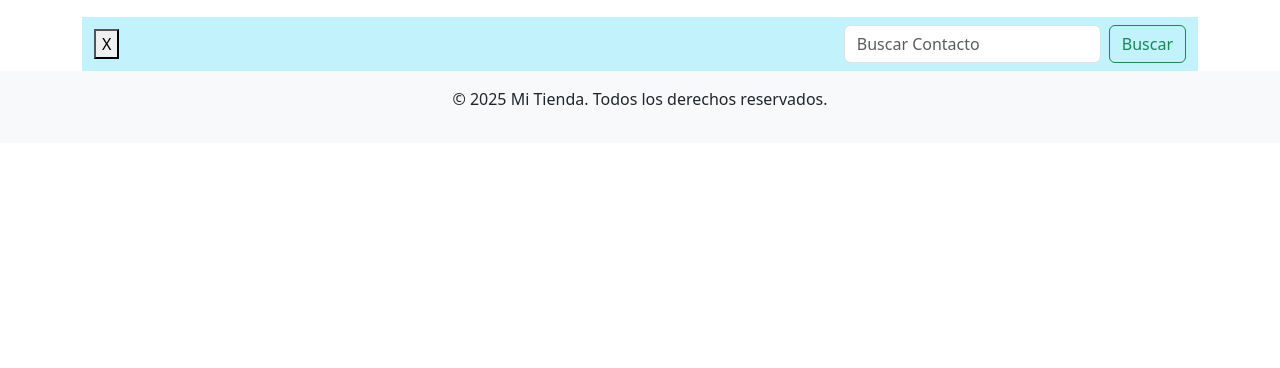
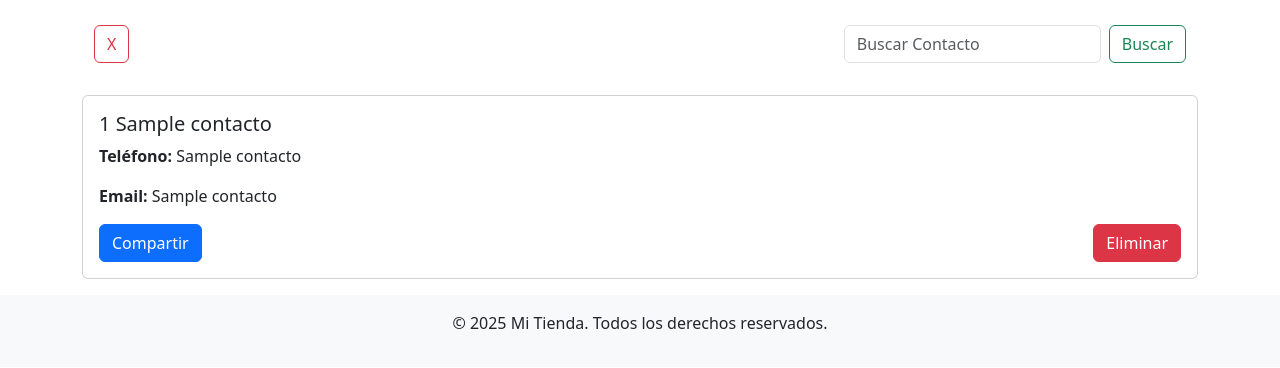
Before and after one commit to Matalentajas/Gestor-de-Contactos-Flask, a Flask app: template Gestor-de-Contactos-Flask/app/templates/perfil.html in a window 1280 px wide. Shown: the part 103-471 px from the top of the page. Run offline with Flask 3, Linux system fonts and the light colour scheme; the template is opened without the code that fills it: most values are stand-ins (such as "Sample title", 1, 10 or a date in 2020); some libraries are stand-ins or nearby versions.

Commit message:
Mejorar la interfaz de usuario en la plantilla de perfil para añadir contactos y mostrar contactos guardados.

```diff
--- a/Gestor-de-Contactos-Flask/app/app.py
+++ b/Gestor-de-Contactos-Flask/app/app.py
@@ -126,8 +126,8 @@
     mostrar = False
 
     if request.method == 'POST':
+        # Alternar entre mostrar y ocultar el formulario al darle al boton
         if 'aoform' in request.form:
-            # Alternar entre mostrar y ocultar el formulario
             mostrar = request.form.get('mostrar') != 'True'
         elif 'guardar_contacto' in request.form:
             nombre = request.form.get('nombre')
@@ -151,13 +151,9 @@
     cursor.execute('SELECT nombre, apellido, email, telefono FROM contacto WHERE user_id = %s', (id,))
     contacto = cursor.fetchall()
     cursor.close()
+    print(contacto)
 
     return render_template('perfil.html', user=current_user, mostrar=mostrar, contacto=contacto)
 
-
-
-
-
-
 if __name__ == "__main__":
     app.run(debug=True)
--- a/Gestor-de-Contactos-Flask/app/templates/perfil.html
+++ b/Gestor-de-Contactos-Flask/app/templates/perfil.html
@@ -8,16 +8,16 @@
     <p>Email: {{ user.email }}</p>
 </div>
 
-<section class="navbar navbar-expand-lg bg-info bg-opacity-25">
+<section class="navbar navbar-expand-lg  mb-4">
     <!-- Nav de contactos -->
     <div class="container-fluid">
         {% if mostrar == False %}
         <form method="POST">
-        <button lass="navbar-toggler" name="aoform" type="submit">Añadir Contacto</button>
+        <button class="btn btn-outline-success" lass="navbar-toggler" name="aoform" type="submit">Añadir Contacto</button>
         </form>
         {% else %}
         <form method="GET">
-            <button lass="navbar-toggler" type="submit">X</button>
+            <button class="btn btn-outline-danger" lass="navbar-toggler" type="submit">X</button>
         </form>
         {% endif %}
         <button class="navbar-toggler" type="button" data-bs-toggle="collapse" data-bs-target="#navbarSupportedContent" aria-controls="navbarSupportedContent" aria-expanded="false" aria-label="Toggle navigation">
@@ -33,6 +33,10 @@
     <!-- Formulario para Añadir contactos -->
 
     {% if mostrar %}
+    <div class="card mb-3">
+        <div class="card-body">
+            <h5 class="card-title">Añadir Contacto</h5>
+
             <form method="POST">
                 <div class="mb-3">
                     <label for="nombre" class="form-label">Nombre</label>
@@ -53,33 +57,35 @@
                     <label for="telefono" class="form-label">Teléfono</label>
                     <input type="number" class="form-control" id="telefono" name="telefono" placeholder="987654321" required>
                 </div>
+
                 <div class="text-center">
                     <button name="guardar_contacto" type="submit" class="btn btn-primary btn-lg w-100">Añadir Contacto</button>
                 </div>
+            </form>
+        </div>
+    </div>
 
-    </form>
     <!-- Fin formulario para Añadir contactos -->
     {% endif %}
 
-    {% if contacto %}
-    <div class="modal" tabindex="-1">
-        <div class="modal-dialog">
-          <div class="modal-content">
-            <div class="modal-header">
-              <h5 class="modal-title">{{ contacto[0][0] }} {{ contacto[0][1] }}</h5>
-            </div>
-            <div class="modal-body">
-              <p>Email: {{ contacto[0][2] }}</p> <!-- contacto[0][2] es el email -->
-              <p>Teléfono: {{ contacto[0][3] }}</p> <!-- contacto[0][3] es el teléfono -->
-            </div>
-            <div class="modal-footer">
-              <button type="button" class="btn btn-primary">Borrar Contacto</button>
+
+    {% if contacto and contacto|length > 0 %}
+    {% for c in contacto %}
+    <div class="card mb-3">
+        <div class="card-body">
+            <h5 class="card-title">{{ c[0] }} {{ c[1] }}</h5>
+            <p class="card-text"><strong>Teléfono:</strong> {{ c[3] }}</p>
+            <p class="card-text"><strong>Email:</strong> {{ c[2] }}</p>
+            <div class="d-flex justify-content-between">
+                <button class="btn btn-primary">Compartir</button>
+                <button class="btn btn-danger">Eliminar</button>
             </div>
         </div>
     </div>
-      </div>
+    {% endfor %}
 {% else %}
     <p>No tienes contactos guardados.</p>
 {% endif %}
 
+
 {% endblock %}
```
Lines whose indentation alone changed are shown as unchanged.
